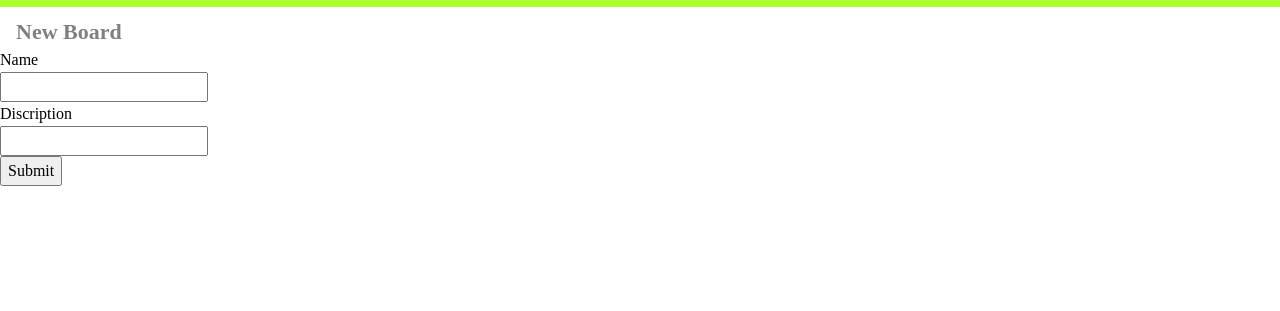
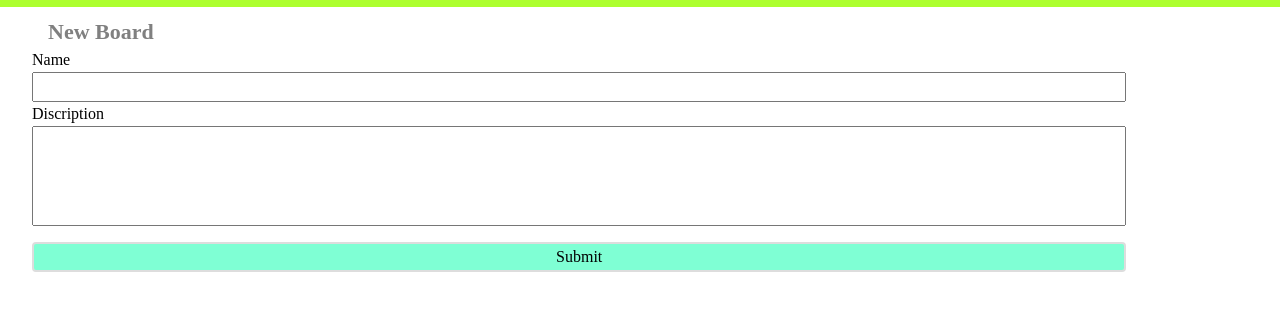
Before and after one commit to Hiratto/20220309DaytraTodo101, a website: page newBoard.html in a window 1280 px wide. Shown: the part 53-364 px from the top of the page. Drawn offline with Linux system fonts and the light colour scheme.

Commit message:
ボタン調整

```diff
--- a/newBoard.html
+++ b/newBoard.html
@@ -21,10 +21,10 @@
         <p>Name</p>
         <input type="text" />
         <p>Discription</p>
-        <input type="text" />
+        <input class="discription-input" type="text" />
       </div>
       <div class="submit-button">
-        <button>Submit</button>
+        <button class="btn-submit">Submit</button>
       </div>
     </div>
   </body>
--- a/style.css
+++ b/style.css
@@ -6,6 +6,20 @@ body {
 h1 {
   font-size: 20px;
   font-weight: bold;
+}
+
+.container {
+  width: 95%;
+  margin: 0 auto;
+}
+
+input {
+  width: 90%;
+  margin: 0 auto;
+}
+
+.discription-input {
+  height: 100px;
 }
 
 /* ====================== */
@@ -89,3 +103,17 @@ img.header-icon {
   box-shadow: #ddd 0px 0px 4px 2px;
   border-radius: 8px;
 }
+
+.btn-submit {
+  width: 90%;
+  background-color: aquamarine;
+  margin-top: 16px;
+  border: solid 2px #ddd;
+  border-radius: 4px;
+}
+
+.btn-submit:hover {
+  cursor: pointer;
+  opacity: 0.7;
+  color: black;
+}
```
